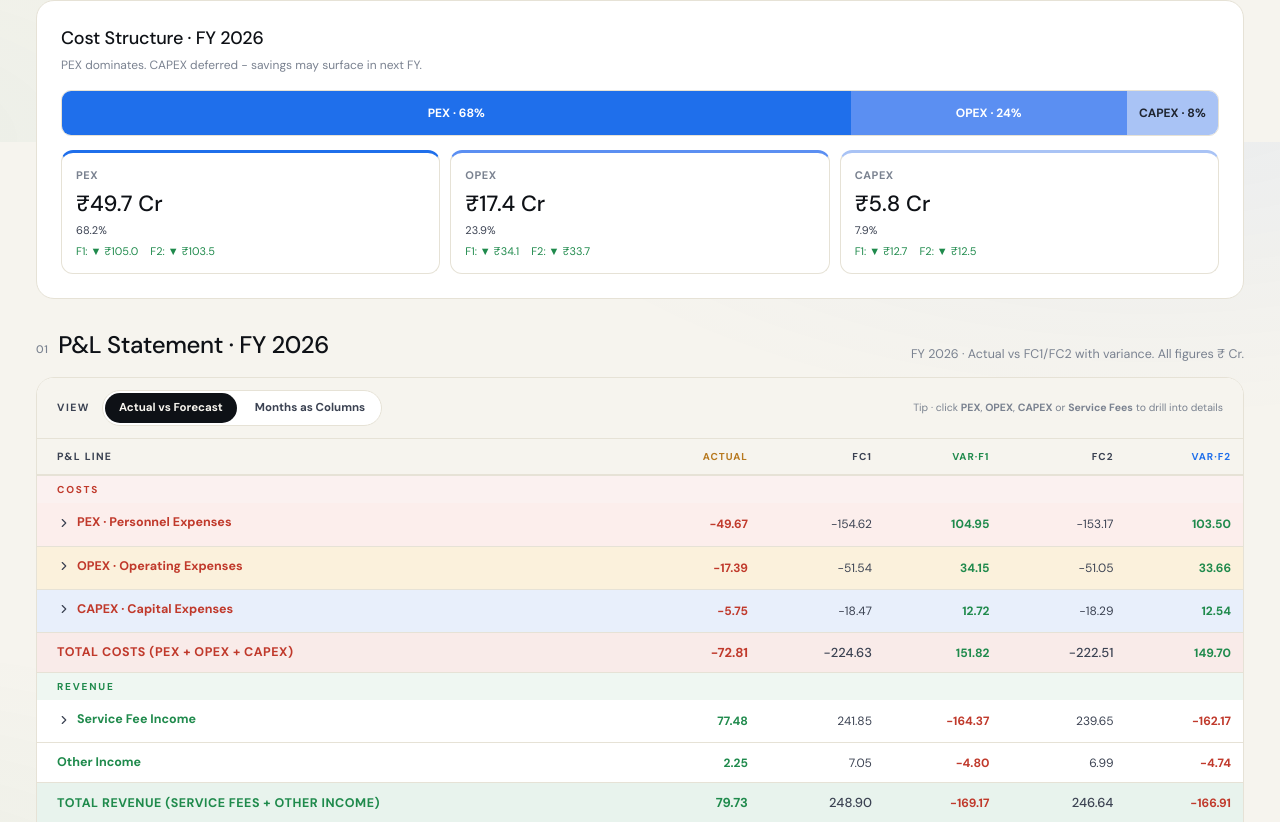
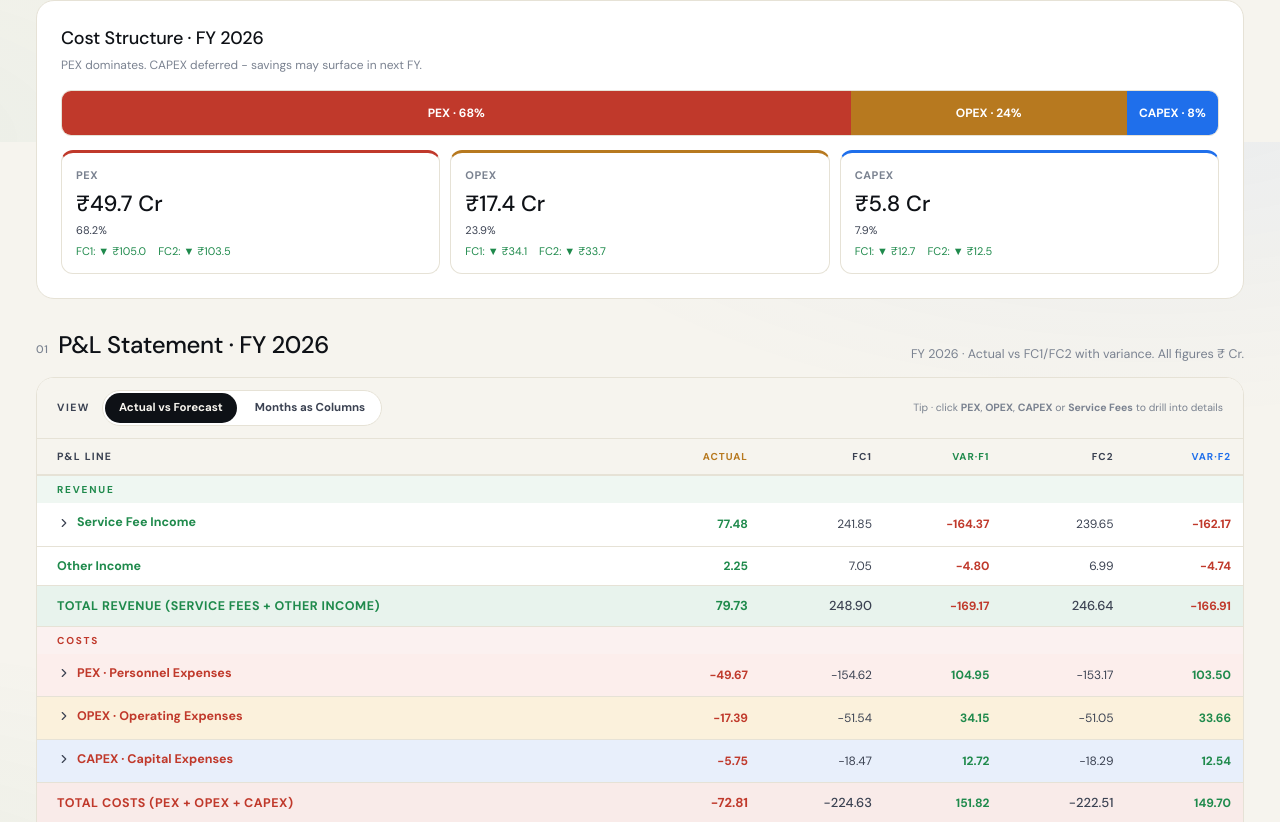
Before and after one commit to naresh0908/gmr-ssc-pnl, a React (Vite) app: page / in a window 1280 px wide. Shown: the part 658-1480 px from the top of the page. Built offline with nearby package versions, Linux system fonts and the light colour scheme.

Commit message:
Cost structure card

```diff
--- a/src/components/CostStructure.jsx
+++ b/src/components/CostStructure.jsx
@@ -4,9 +4,9 @@ import { motion } from 'framer-motion'
 import { getAvailMonths, getActivePeriodMonths, getPeriodLabel, derivePeriodCostByType } from '../utils/periodUtils'
 
 const colors = {
-  PEX:   { bg: '#1F6FEB', text: '#fff' },
-  OPEX:  { bg: '#5B8FF2', text: '#fff' },
-  CAPEX: { bg: '#A9C3F5', text: '#1F2530' }
+  PEX:   { bg: '#C0392B', text: '#fff' },
+  OPEX:  { bg: '#B7791F', text: '#fff' },
+  CAPEX: { bg: '#1F6FEB', text: '#fff' }
 }
 
 export default function CostStructure() {
@@ -70,10 +70,10 @@ export default function CostStructure() {
               <div className="font-mono text-[11px] text-[var(--ink-soft)] mt-0.5">{pct.toFixed(1)}%</div>
               <div className="font-mono text-[11px] mt-1 flex gap-3">
                 <span className={varF1 <= 0 ? 'text-brand-green' : 'text-brand-red'}>
-                  F1: {varF1 < 0 ? '▼' : '▲'} ₹{Math.abs(varF1).toFixed(1)}
+                  FC1: {varF1 < 0 ? '▼' : '▲'} ₹{Math.abs(varF1).toFixed(1)}
                 </span>
                 <span className={varF2 <= 0 ? 'text-brand-green' : 'text-brand-red'}>
-                  F2: {varF2 < 0 ? '▼' : '▲'} ₹{Math.abs(varF2).toFixed(1)}
+                  FC2: {varF2 < 0 ? '▼' : '▲'} ₹{Math.abs(varF2).toFixed(1)}
                 </span>
               </div>
             </div>
--- a/src/components/PLStatement.jsx
+++ b/src/components/PLStatement.jsx
@@ -182,8 +182,14 @@ export default function PLStatement() {
     })
   }
 
-  // Build display rows in the requested order: COSTS → REVENUE → EBIT → FINANCIAL → NET RESULT
+  // Build display rows in the requested order: REVENUE → COSTS → EBIT → TAX → NET RESULT
   const rowDefs = []
+  rowDefs.push({ kind: 'section', label: 'REVENUE', color: 'green' })
+  rowDefs.push({ kind: 'revenue', id: 'sf', label: 'Service Fee Income', data: pl.sfTotal, expandable: true })
+  if (expanded.has('sf')) pl.sfByDept.forEach((d) => rowDefs.push({ kind: 'subcat-rev', id: `sf.${d.dept}`, label: d.dept, data: d }))
+  rowDefs.push({ kind: 'revenue', id: 'oi', label: 'Other Income', data: pl.otherInc })
+  rowDefs.push({ kind: 'rev-total', id: 'totalrev', label: 'Total Revenue (Service Fees + Other Income)', data: pl.revenueTotal })
+
   rowDefs.push({ kind: 'section', label: 'COSTS', color: 'red' })
   rowDefs.push({ kind: 'cost', costType: 'PEX',   id: 'pex',   label: 'PEX · Personnel Expenses',  data: pl.pex,   expandable: true })
   if (expanded.has('pex'))   pl.pex.subcats.forEach((s)   => rowDefs.push({ kind: 'subcat-cost', costType: 'PEX',   id: `pex.${s.sub}`,   label: s.sub, data: s }))
@@ -192,12 +198,6 @@ export default function PLStatement() {
   rowDefs.push({ kind: 'cost', costType: 'CAPEX', id: 'capex', label: 'CAPEX · Capital Expenses',  data: pl.capex, expandable: true })
   if (expanded.has('capex')) pl.capex.subcats.forEach((s) => rowDefs.push({ kind: 'subcat-cost', costType: 'CAPEX', id: `capex.${s.sub}`, label: s.sub, data: s }))
   rowDefs.push({ kind: 'cost-total', id: 'totalcost', label: 'Total Costs (PEX + OPEX + CAPEX)', data: pl.costsTotal })
-
-  rowDefs.push({ kind: 'section', label: 'REVENUE', color: 'green' })
-  rowDefs.push({ kind: 'revenue', id: 'sf', label: 'Service Fee Income', data: pl.sfTotal, expandable: true })
-  if (expanded.has('sf')) pl.sfByDept.forEach((d) => rowDefs.push({ kind: 'subcat-rev', id: `sf.${d.dept}`, label: d.dept, data: d }))
-  rowDefs.push({ kind: 'revenue', id: 'oi', label: 'Other Income', data: pl.otherInc })
-  rowDefs.push({ kind: 'rev-total', id: 'totalrev', label: 'Total Revenue (Service Fees + Other Income)', data: pl.revenueTotal })
 
   rowDefs.push({ kind: 'ebit', id: 'ebit', label: 'EBIT', data: pl.ebit })
 
@@ -365,10 +365,10 @@ function Row({ row, months, viewMode, expanded, onToggle }) {
   const labelPad = isSubcat ? 'py-2 pl-12 pr-5' : 'py-2.5 px-5'
   const labelText =
     kind === 'cost'        ? 'text-[12.5px] font-semibold text-brand-red' :
-    kind === 'subcat-cost' ? 'text-[11.5px] text-brand-red/70' :
+    kind === 'subcat-cost' ? 'text-[11.5px] font-medium text-brand-red' :
     kind === 'cost-total'  ? 'text-[12.5px] font-bold text-brand-red uppercase tracking-[.04em]' :
     kind === 'revenue'     ? 'text-[12.5px] font-semibold text-brand-green' :
-    kind === 'subcat-rev'  ? 'text-[11.5px] text-brand-green/70' :
+    kind === 'subcat-rev'  ? 'text-[11.5px] font-medium text-brand-green' :
     kind === 'rev-total'   ? 'text-[12.5px] font-bold text-brand-green uppercase tracking-[.04em]' :
     kind === 'ebit'        ? 'text-[13px] font-bold text-brand-blue uppercase tracking-[.05em]' :
     kind === 'result'      ? 'text-[13.5px] font-bold text-[var(--ink)] uppercase tracking-[.05em]' :
@@ -403,10 +403,10 @@ function Row({ row, months, viewMode, expanded, onToggle }) {
 
       {viewMode === 'variance' ? (
         <>
-          <td className={`py-2.5 px-3 text-right font-mono ${numSize} ${numColor(data.act)}`}>{fv(data.act)}</td>
-          <td className={`py-2.5 px-3 text-right font-mono ${fcText}`}>{fv(data.fc1)}</td>
+          <td className={`py-2.5 px-3 text-right font-mono ${numSize} ${numColor(data.act)} ${isSubcat ? 'font-medium' : ''}`}>{fv(data.act)}</td>
+          <td className={`py-2.5 px-3 text-right font-mono ${fcText} ${isSubcat ? 'font-medium' : ''}`}>{fv(data.fc1)}</td>
           <td className={`py-2.5 px-3 text-right font-mono text-[12px] ${vcls(var1)}`}>{fv(var1)}</td>
-          <td className={`py-2.5 px-3 text-right font-mono ${fcText}`}>{fv(data.fc2)}</td>
+          <td className={`py-2.5 px-3 text-right font-mono ${fcText} ${isSubcat ? 'font-medium' : ''}`}>{fv(data.fc2)}</td>
           <td className={`py-2.5 px-3 text-right font-mono text-[12px] ${vcls(var2)}`}>{fv(var2)}</td>
         </>
       ) : (
@@ -414,7 +414,7 @@ function Row({ row, months, viewMode, expanded, onToggle }) {
           {months.map((m) => {
             const v = data.byMonth?.[m] ?? 0
             return (
-              <td key={m} className={`py-2.5 px-2.5 text-right font-mono ${numSize} ${numColor(v)}`}>
+              <td key={m} className={`py-2.5 px-2.5 text-right font-mono ${numSize} ${numColor(v)} ${isSubcat ? 'font-medium' : ''}`}>
                 {Math.abs(v) < 0.005 ? '-' : v.toFixed(2)}
               </td>
             )
```
